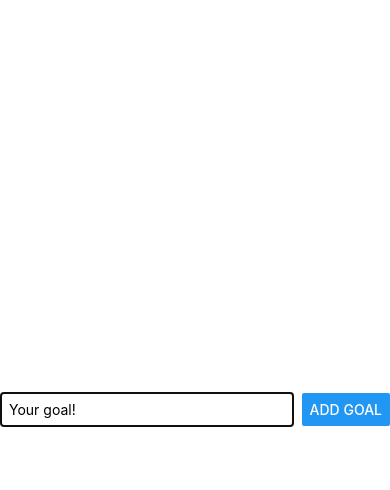
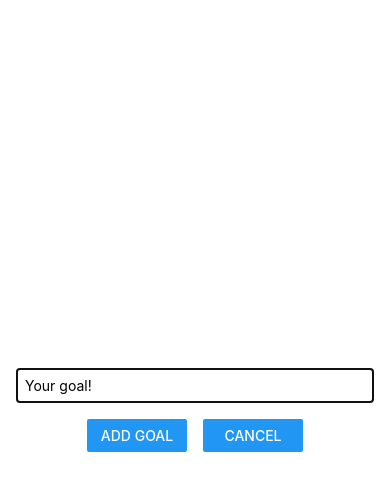
Before and after one commit to yahyayesilyurt/first-react-native-demo-project, a React Native app: screen / in a window 390 px wide. Both pictures are taken after a click on the button "ADD NEW GOAL". Shown: the top 490 px of the page. Built offline with nearby package versions, Linux system fonts and the light colour scheme.

Commit message:
styled the modal overlay

```diff
--- a/components/GoalInput.js
+++ b/components/GoalInput.js
@@ -22,7 +22,14 @@
           onChangeText={goalInputHandler}
           value={enteredGoalText}
         />
-        <Button title="Add Goal" onPress={addGoalHandler} />
+        <View style={styles.buttonContainer}>
+          <View style={styles.button}>
+            <Button title="Add Goal" onPress={addGoalHandler} />
+          </View>
+          <View style={styles.button}>
+            <Button title="Cancel" />
+          </View>
+        </View>
       </View>
     </Modal>
   );
@@ -33,18 +40,25 @@
 const styles = StyleSheet.create({
   inputContainer: {
     flex: 1,
-    flexDirection: "row",
-    justifyContent: "space-between",
+    justifyContent: "center",
     alignItems: "center",
     marginBottom: 24,
+    padding: 16,
     borderBottomWidth: 1,
     borderBottomColor: "#cccccc",
   },
   textInput: {
     borderWidth: 1,
     borderColor: "#cccccc",
-    width: "80%",
-    marginRight: 8,
+    width: "100%",
     padding: 8,
   },
+  buttonContainer: {
+    flexDirection: "row",
+    marginTop: 16,
+  },
+  button: {
+    width: 100,
+    marginHorizontal: 8,
+  },
 });
```
